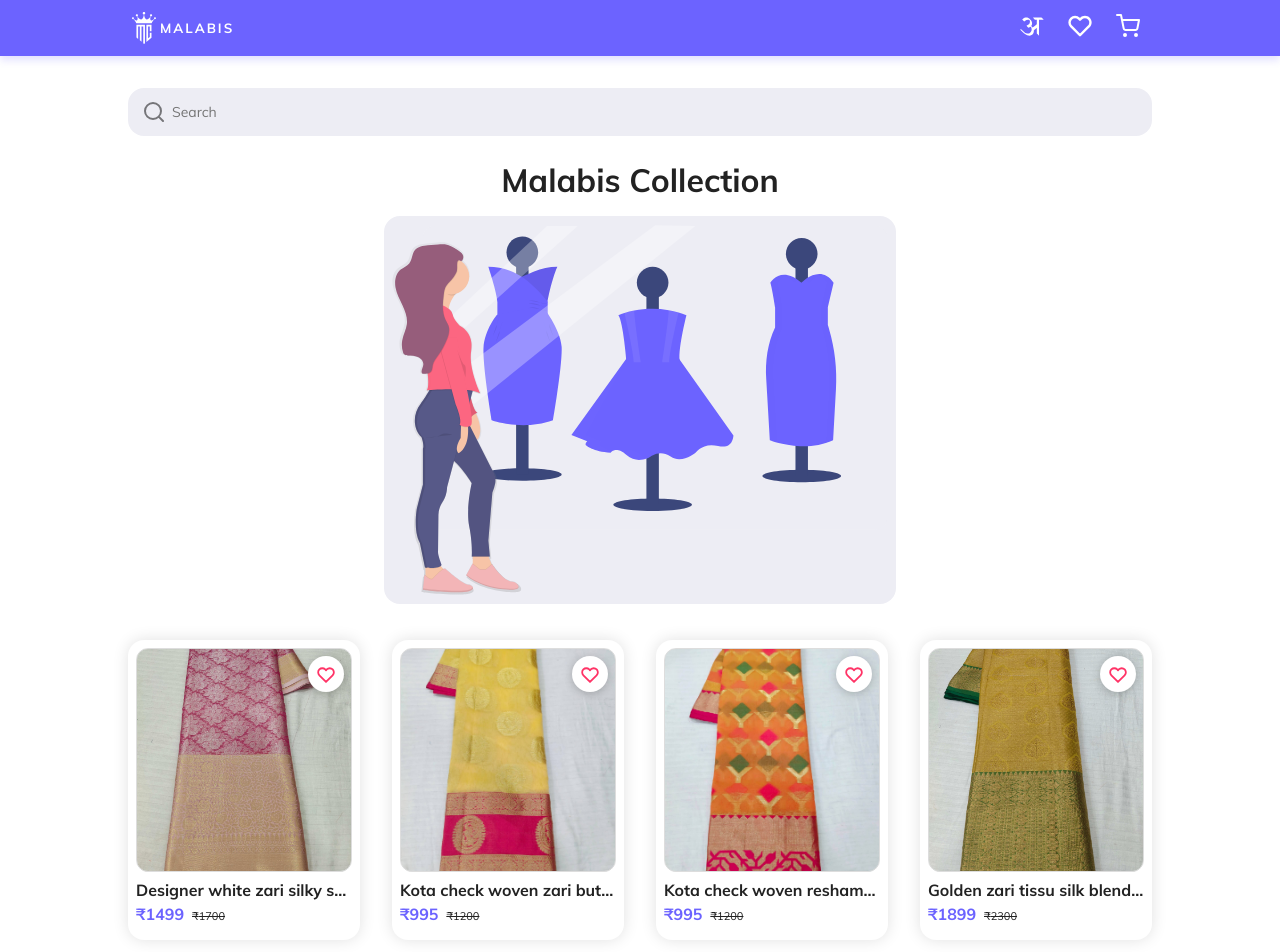
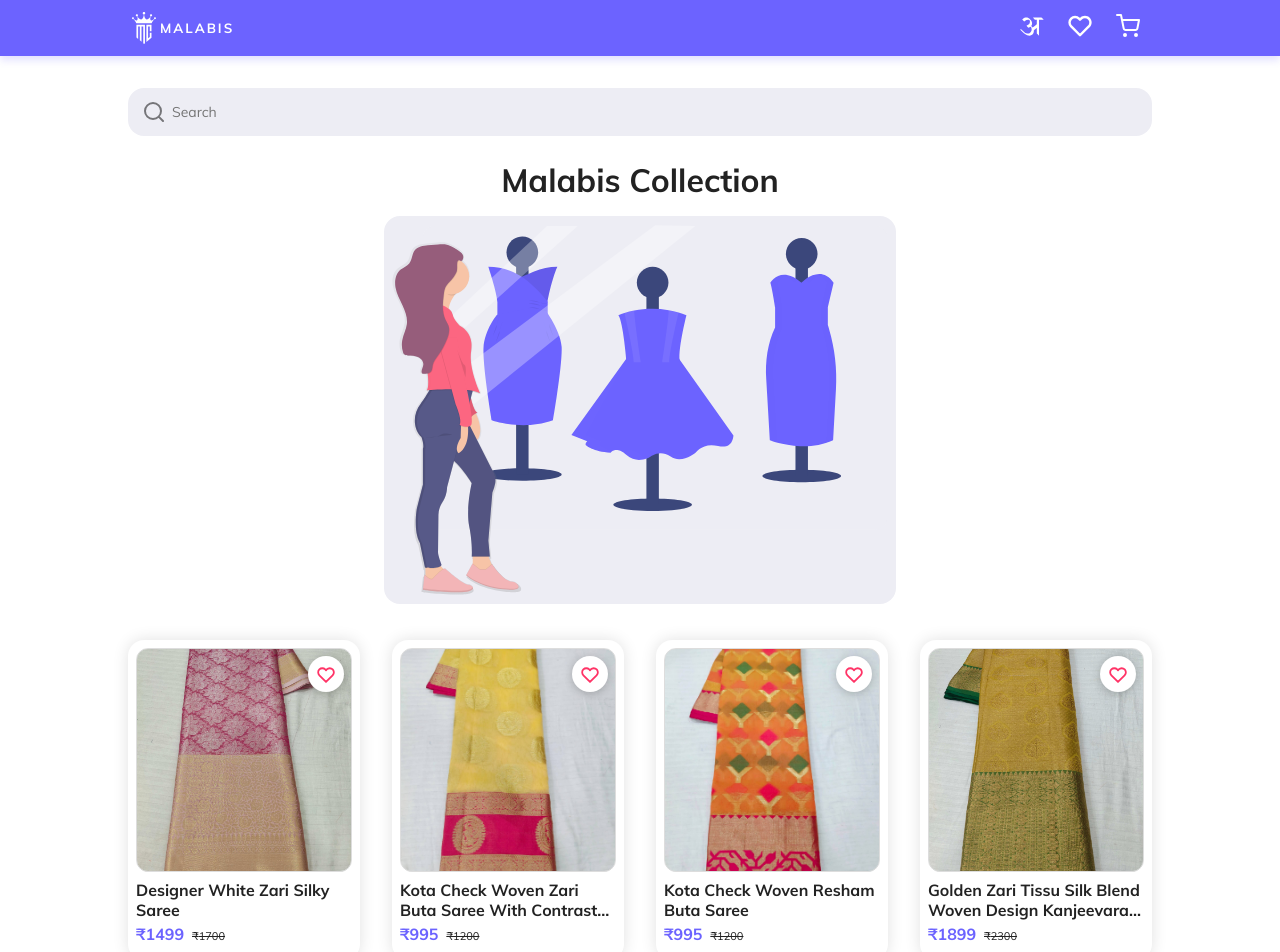
Before and after one commit to faisal6795/malabis, a React (Create React App) app: page / in a window 1280 px wide. Shown: the top 952 px of the page. Built offline with nearby package versions, Linux system fonts and the light colour scheme; no server answers.

Commit message:
Updated card styles

```diff
--- a/src/components/layout/CartCard/CartCard.styles.js
+++ b/src/components/layout/CartCard/CartCard.styles.js
@@ -3,6 +3,8 @@
 
 export const StyledCartCardWrapper = styled.div`
     margin-bottom: 1rem;
+    display: flex;
+    align-items: center;
 
     a {
         display: inline-block;
@@ -29,12 +31,18 @@
 export const StyledCartCardTitle = styled.h3`
     font-size: 1.25rem;
     margin: 0;
+    overflow: hidden;
+    display: -webkit-box;
+    -webkit-box-orient: vertical;
+    -webkit-line-clamp: 2;
+    text-transform: capitalize;
+    max-width: calc(100vw - 11rem);
 `;
 
 export const StyledCartCardPrice = styled.h3`
     font-size: 1.25rem;
     color: ${COLORS.primary};
-    margin: 0 0 1rem;
+    margin: 0 0 0.5rem;
 
     &::before{
         content: '₹';
--- a/src/components/layout/ProductCard/ProductCard.styles.js
+++ b/src/components/layout/ProductCard/ProductCard.styles.js
@@ -66,7 +66,7 @@
 export const StyledProductImage = styled.div`
     border: 1px solid ${COLORS.grey};
     width: 100%;
-    height: 10rem;
+    height: 12rem;
     position: relative;
     margin: 0 auto;
     border-radius: 0.75rem;
@@ -81,9 +81,11 @@
 export const StyledProductName = styled.h3`
     margin: 0.5rem 0 0.25rem;
     font-size: 1rem;
-    text-overflow: ellipsis;
-    white-space: nowrap;
     overflow: hidden;
+    display: -webkit-box;
+    -webkit-box-orient: vertical;
+    -webkit-line-clamp: 2;
+    text-transform: capitalize;
 `;
 
 export const StyledProductPrice = styled.h4`
--- a/src/components/layout/Slideshow/Slideshow.styles.js
+++ b/src/components/layout/Slideshow/Slideshow.styles.js
@@ -23,12 +23,12 @@
 
 export const StyledImagesContainer = styled.div`
     width: 100%;
-    height: 90vw;
+    height: 130vw;
     padding-bottom: 1.5rem;
 
     @media only screen and (min-width: 1024px) {
         width: 40vw;
-        height: 40vw;
+        height: 56vw;
     }
 `;
 
--- a/src/components/layout/SuggestionCard/SuggestionCard.styles.js
+++ b/src/components/layout/SuggestionCard/SuggestionCard.styles.js
@@ -42,6 +42,7 @@
     font-weight: bold;
     margin: 0 0 0.25rem;
     white-space: normal;
+    max-width: 10rem;
 `;
 
 export const StyledSuggestionPrice = styled.span`
--- a/src/components/screens/Product/Product.styles.js
+++ b/src/components/screens/Product/Product.styles.js
@@ -11,6 +11,7 @@
 `;
 
 export const StyledProductName = styled.h2`
+    text-transform: capitalize;
     font-size: 1.5rem;
     margin: 0;
 
```
